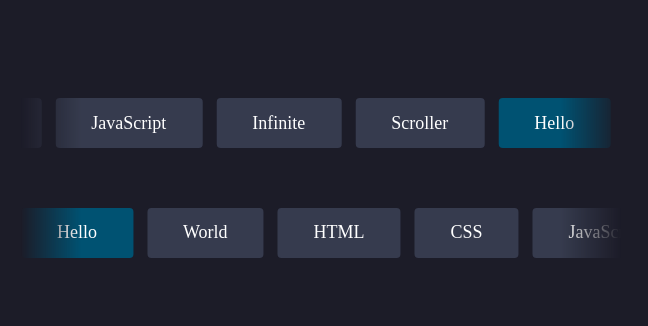
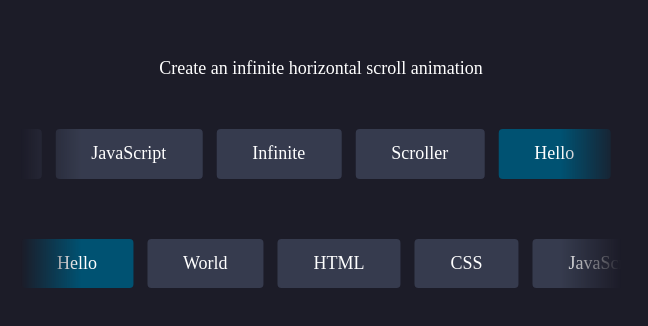
Before and after one commit to OhIkmyeong/kp-infinite-scroll, a plain HTML site: page index.html in a window 1280 px wide. Shown: the part 222-548 px from the top of the page, without its empty margins (319-967 px from the left). Drawn offline with Linux system fonts and the light colour scheme.

Commit message:
2023-10-04

```diff
--- a/css/reset.css
+++ b/css/reset.css
@@ -23,3 +23,8 @@ body{
     gap:40px;
     min-height:100vh;
 }
+
+a{
+    text-decoration:none;
+    color:inherit;
+}
--- a/index.html
+++ b/index.html
@@ -8,6 +8,8 @@
     <script src="./js/main.js" type="module"></script>
 </head>
 <body>
+    <a href="https://www.youtube.com/watch?v=iLmBy-HKIAw" target="_blank">Create an infinite horizontal scroll animation</a>
+
     <div class="ifslider-wrap" data-direction="left" data-speed="10s">
         <ul class="ifslider">
             <li class="ifslider-item">Hello</li>
```
